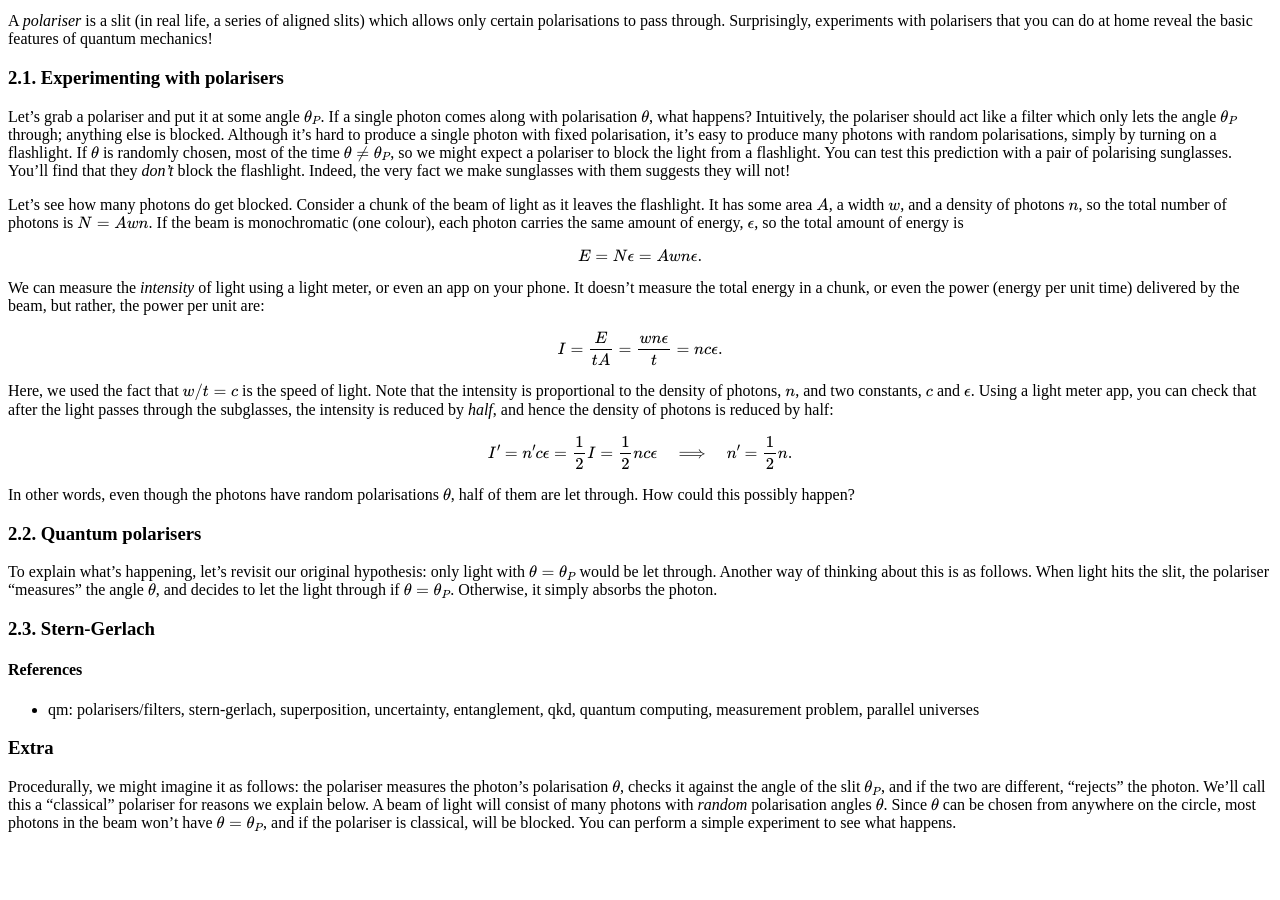
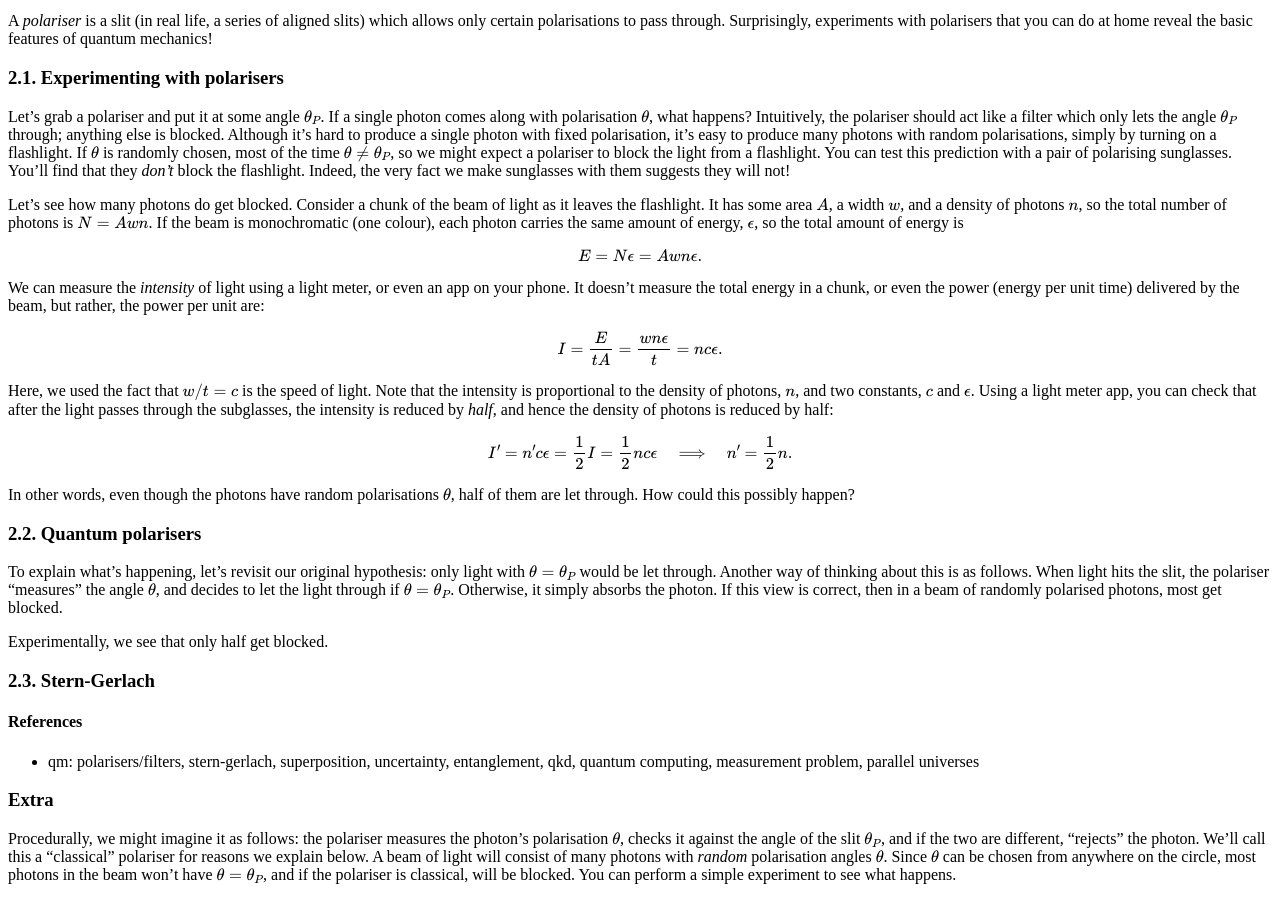
Before and after one commit to hapax/hapax.github.io, a Jekyll site: the page built from assets/simple-qm.md, in a window 1280 px wide and 900 px high, scrolled down 910 px. Built offline with Jekyll 4.4.1, drawn with Linux system fonts in a browser that asks for light colours; our own code applies the rules of GitHub Pages for plain Markdown files; formulas are drawn with MathJax 3; a script that is not in the unit is left out; before the commit the page ends 1758 px from its top, so only the background shows below that.

Commit message:
Update simple-qm.md

```diff
--- a/assets/simple-qm.md
+++ b/assets/simple-qm.md
@@ -106,6 +106,10 @@ Another way of thinking about this is as follows.
 When light hits the slit, the polariser "measures" the angle $\theta$,
 and decides to let the light through if $\theta = \theta_P$.
 Otherwise, it simply absorbs the photon.
+If this view is correct, then in a beam of randomly polarised photons,
+most get blocked.
+
+Experimentally, we see that only half get blocked.
 
 ### 2.3. Stern-Gerlach <a id="sec-2-3" name="sec-2-3"></a>
 
```
